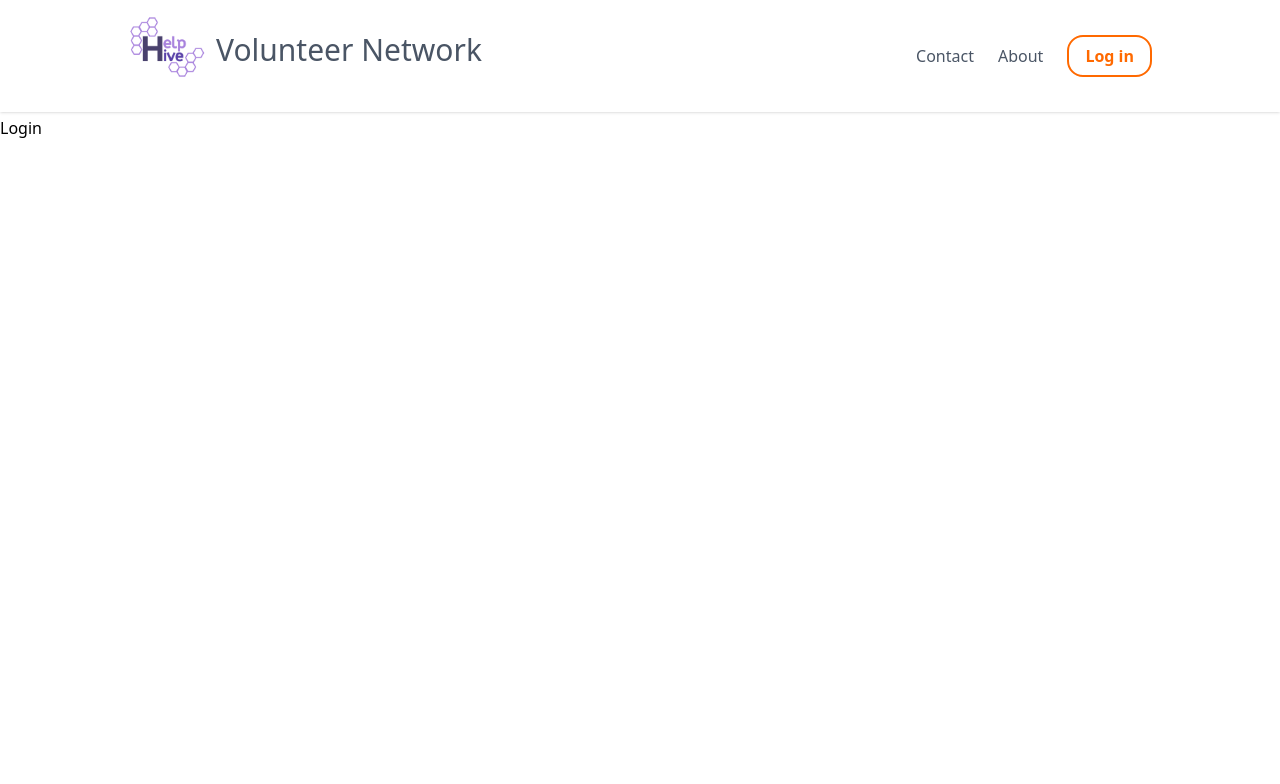
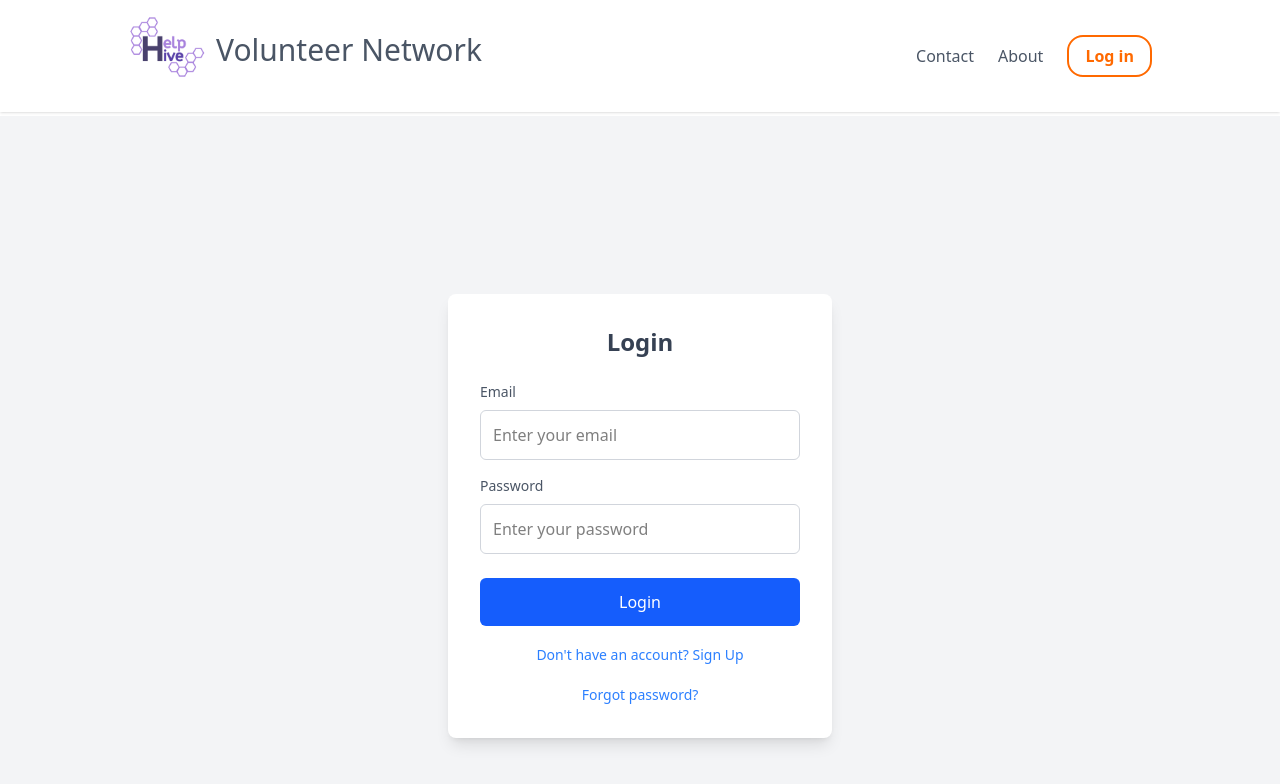
Before and after one commit to 3-knuckle-heads/HelpHive, a React (Vite) app in the folder FrontEnd/help-hive/: page /login in a window 1280 px wide. Shown: the top 784 px of the page. Built offline with nearby package versions, Linux system fonts and the light colour scheme.

Commit message:
login and signup page
log in and sign up page complete

```diff
--- a/FrontEnd/help-hive/src/App.jsx
+++ b/FrontEnd/help-hive/src/App.jsx
@@ -6,6 +6,7 @@ import Home from "./pages/Home";
 import Contact from "./pages/Contact";
 import Login from "./pages/Login";
 import Signup from "./pages/Signup";
+
 
 function App() {
   return (
--- a/FrontEnd/help-hive/src/pages/Login.jsx
+++ b/FrontEnd/help-hive/src/pages/Login.jsx
@@ -1,7 +1,126 @@
-import React from "react";
+import React, { useState } from 'react';
 
-function Login() {
-  return <div>Login</div>;
-}
+const LoginPage = () => {
+  const [email, setEmail] = useState('');
+  const [password, setPassword] = useState('');
+  const [error, setError] = useState('');
+  const [loading, setLoading] = useState(false);
+  const [isSignup, setIsSignup] = useState(false);
 
-export default Login;
+  const handleSubmit = async (e) => {
+    e.preventDefault();
+
+
+    if (!email || !password) {
+      setError('Both email and password are required!');
+      return;
+    }
+
+    setError('');
+    setLoading(true);
+
+
+    setTimeout(() => {
+      setLoading(false);
+      console.log('Email:', email);
+      console.log('Password:', password);
+      alert(`${isSignup ? 'Sign up' : 'Login'} successful!`);
+    }, 2000);
+  };
+
+  const toggleForm = () => {
+    setIsSignup(!isSignup);
+    setEmail('');
+    setPassword('');
+    setError('');
+  };
+
+  return (
+    <div className="flex justify-center items-center min-h-screen bg-gray-100">
+      <div className="bg-white p-8 rounded-lg shadow-lg w-96">
+        <h2 className="text-2xl font-bold text-center text-gray-700 mb-6">
+          {isSignup ? 'Sign Up' : 'Login'}
+        </h2>
+
+
+        {error && <p className="text-red-500 text-sm text-center mb-4">{error}</p>}
+
+        <form onSubmit={handleSubmit}>
+          <div className="mb-4">
+            <label htmlFor="email" className="block text-sm font-medium text-gray-600">Email</label>
+            <input
+              type="email"
+              id="email"
+              name="email"
+              className="w-full p-3 border border-gray-300 rounded-md mt-2 focus:outline-none focus:ring-2 focus:ring-blue-500"
+              placeholder="Enter your email"
+              value={email}
+              onChange={(e) => setEmail(e.target.value)}
+              required
+            />
+          </div>
+
+          <div className="mb-6">
+            <label htmlFor="password" className="block text-sm font-medium text-gray-600">Password</label>
+            <input
+              type="password"
+              id="password"
+              name="password"
+              className="w-full p-3 border border-gray-300 rounded-md mt-2 focus:outline-none focus:ring-2 focus:ring-blue-500"
+              placeholder="Enter your password"
+              value={password}
+              onChange={(e) => setPassword(e.target.value)}
+              required
+            />
+          </div>
+
+          {/* If it's signup, show additional fields like "Confirm Password" */}
+          {isSignup && (
+            <div className="mb-6">
+              <label htmlFor="confirmPassword" className="block text-sm font-medium text-gray-600">Confirm Password</label>
+              <input
+                type="password"
+                id="confirmPassword"
+                name="confirmPassword"
+                className="w-full p-3 border border-gray-300 rounded-md mt-2 focus:outline-none focus:ring-2 focus:ring-blue-500"
+                placeholder="Confirm your password"
+                required
+              />
+            </div>
+          )}
+
+          <button
+            type="submit"
+            className={`w-full py-3 ${loading ? 'bg-gray-400' : 'bg-blue-600'} text-white rounded-md hover:bg-blue-700 focus:outline-none focus:ring-2 focus:ring-blue-500`}
+            disabled={loading}
+          >
+            {loading ? (
+              <svg className="animate-spin h-5 w-5 mr-3 inline-block" xmlns="http://www.w3.org/2000/svg" viewBox="0 0 24 24">
+                <circle className="opacity-25" cx="12" cy="12" r="10" stroke="currentColor" strokeWidth="4"></circle>
+                <path className="opacity-75" fill="currentColor" d="M4 12a8 8 0 1 1 16 0 8 8 0 0 1-16 0z"></path>
+              </svg>
+            ) : (
+              isSignup ? 'Sign Up' : 'Login'
+            )}
+          </button>
+        </form>
+
+        <div className="text-center mt-4">
+          <a
+            href="#"
+            className="text-sm text-blue-500 hover:underline"
+            onClick={toggleForm}
+          >
+            {isSignup ? 'Already have an account? Login' : "Don't have an account? Sign Up"}
+          </a>
+        </div>
+
+        <div className="text-center mt-4">
+          <a href="#" className="text-sm text-blue-500 hover:underline">Forgot password?</a>
+        </div>
+      </div>
+    </div>
+  );
+};
+
+export default LoginPage;
```
